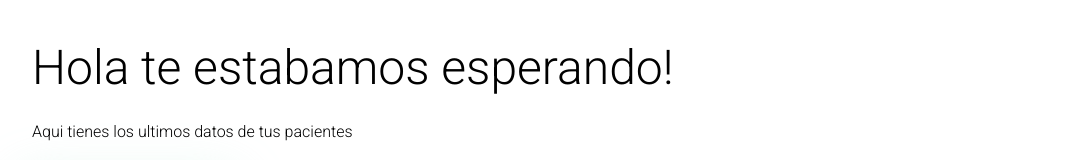
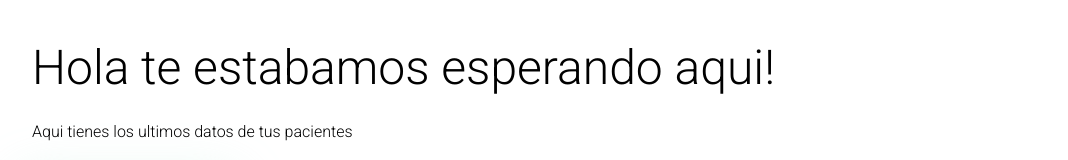
Before and after one commit to nahuellorenzo/App-Medico, a React (Create React App) app: page / in a window 1280 px wide. Shown: the top 160 px of the page, without its empty margins (16-1084 px from the left). Built offline with nearby package versions, Linux system fonts and the light colour scheme; no server answers; the database is empty.

Commit message:
Cambio titulo

```diff
--- a/src/components/Bienvenida.js
+++ b/src/components/Bienvenida.js
@@ -4,7 +4,7 @@ export const Bienvenida = () => {
 
     return (
         <div className="container">
-            <h1 className="h1">Hola te estabamos esperando!</h1>
+            <h1 className="h1">Hola te estabamos esperando aqui!</h1>
             <h2 className="h2">Aqui tienes los ultimos datos de tus pacientes</h2>
         </div>
     )
```
